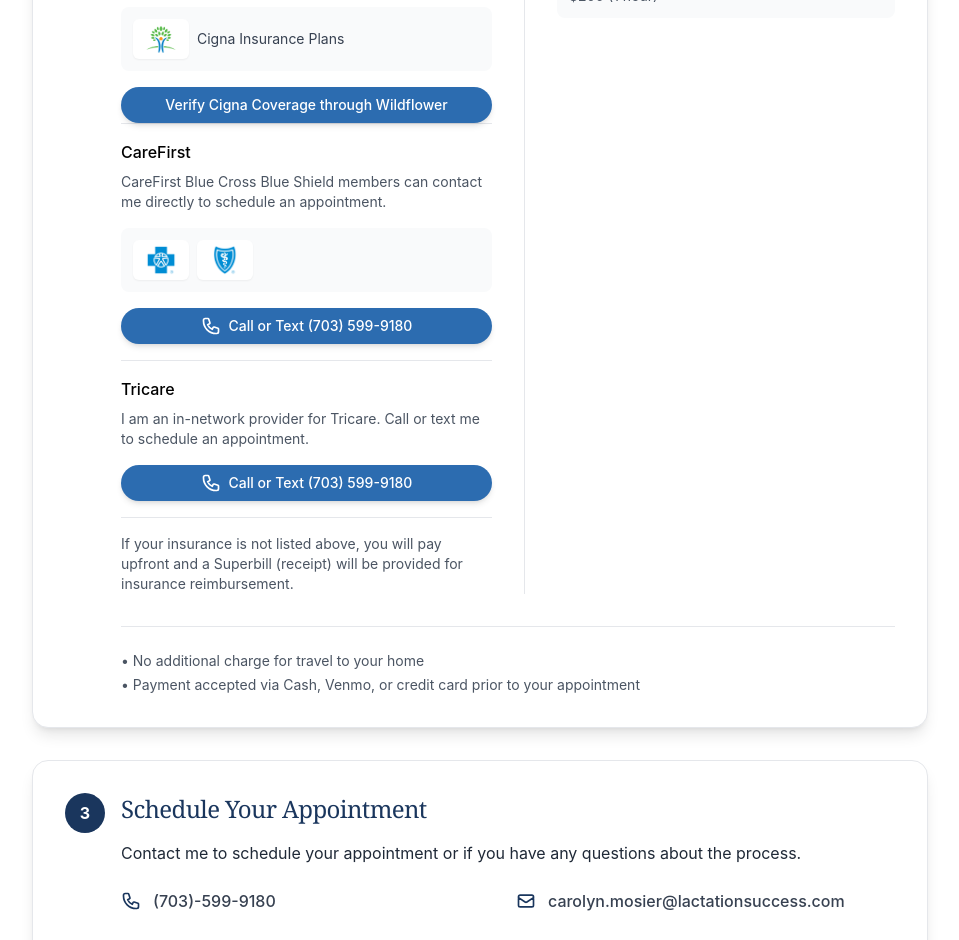
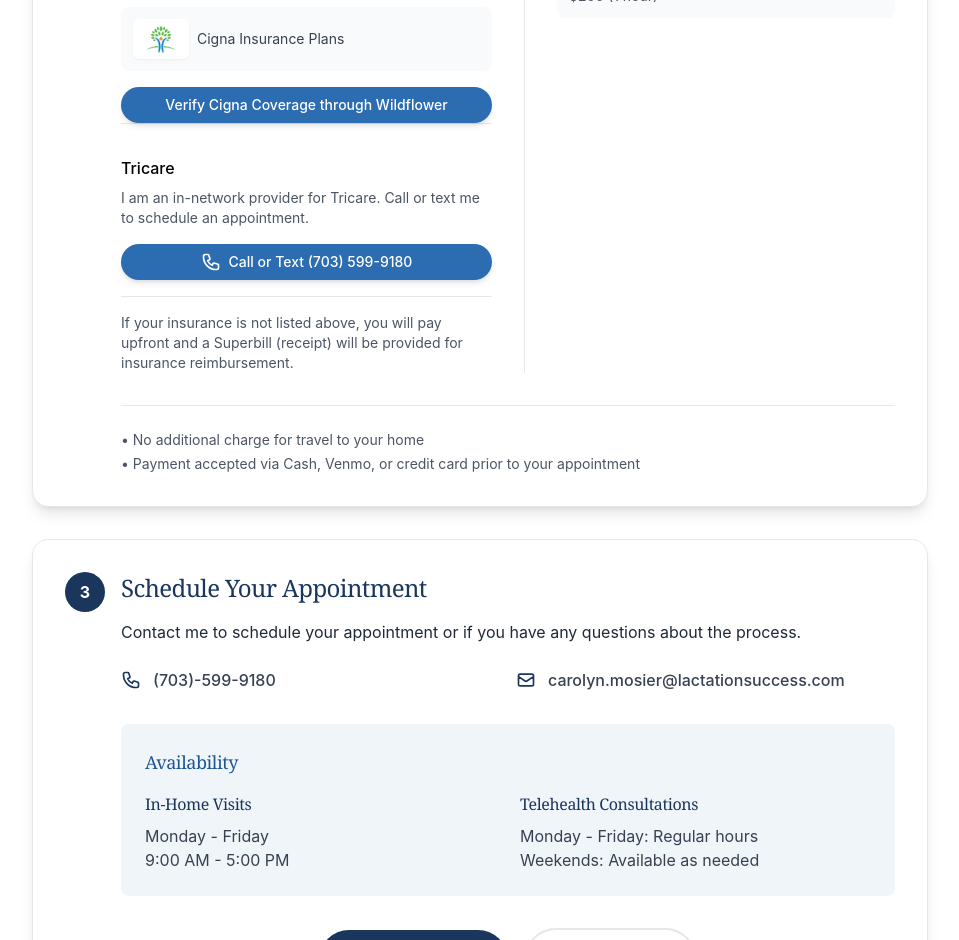
Before and after one commit to JoshuaMosier/lactation-success-site, a SvelteKit app: page /appointments in a window 1280 px wide. Shown: the part 1480-2420 px from the top of the page, without its empty margins (160-1119 px from the left). Built offline with nearby package versions, Linux system fonts and the light colour scheme.

Commit message:
hide carefirst

```diff
--- a/src/routes/appointments/+page.svelte
+++ b/src/routes/appointments/+page.svelte
@@ -284,8 +284,9 @@
                     </div>
                   </div>
 
-                  <!-- CareFirst Section -->
+                  <!-- CareFirst Section (temporarily hidden) -->
                   <div class="pt-4 border-t border-gray-200">
+                    {#if false}
                     <div class="flex items-center gap-2 mb-2">
                       <span class="font-medium">CareFirst</span>
                     </div>
@@ -315,6 +316,7 @@
                       </span>
                     </a>
                     <div class="border-t border-gray-200 my-4"></div>
+                    {/if}
                   <div class="flex items-center gap-2 mb-2 mt-4">
                     <span class="font-medium">Tricare</span>
                   </div>
--- a/src/routes/insurance/+page.svelte
+++ b/src/routes/insurance/+page.svelte
@@ -27,7 +27,7 @@
       <div class="bg-white rounded-2xl shadow-sm border border-gray-100 p-8 mb-12">
         <h2 class="text-3xl font-serif text-gray-900 mb-6">Insurance Coverage Partners</h2>
 
-        <div class="grid md:grid-cols-2 lg:grid-cols-3 gap-8">
+        <div class="grid md:grid-cols-2 gap-8">
           <!-- TLN Section -->
           <div class="flex flex-col h-full">
             <div class="mb-4">
@@ -74,7 +74,8 @@
             </div>
           </div>
 
-          <!-- CareFirst Section -->
+          <!-- CareFirst Section (temporarily hidden) -->
+          {#if false}
           <div class="flex flex-col h-full">
             <div class="mb-4">
               <div class="flex items-center gap-4 mb-2">
@@ -100,6 +101,7 @@
               </a>
             </div>
           </div>
+          {/if}
         </div>
       </div>
 
@@ -217,7 +219,8 @@
           </div>
         </div>
 
-        <!-- CareFirst Plans -->
+        <!-- CareFirst Plans (temporarily hidden) -->
+        {#if false}
         <div class="mt-8">
           <h3 class="text-xl font-medium text-gray-900 mb-4">CareFirst Plans:</h3>
           <div class="grid md:grid-cols-2 gap-6">
@@ -242,6 +245,7 @@
             If you have CareFirst Blue Cross Blue Shield, please call or text me at (703) 599-9180 to schedule an appointment.
           </p>
         </div>
+        {/if}
 
         <div class="mt-8">
           <h3 class="text-xl font-medium text-gray-900 mb-4">Tricare Plans:</h3>
```
